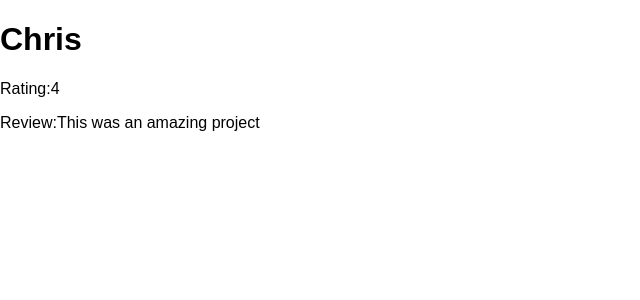
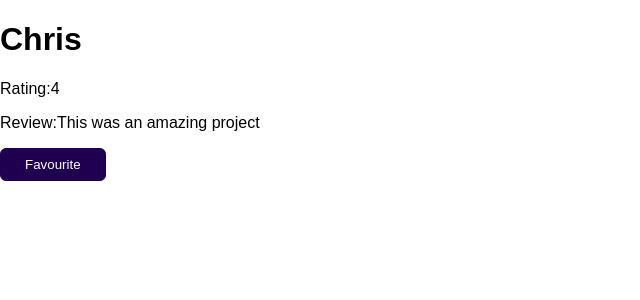
Before and after one commit to VirgSam/Pythonic-Journey, a Django app: page /reviews/1 in a window 1280 px wide. Shown: the top 300 px of the page, without its empty margins (0-640 px from the left). Run offline with Django 4.2, Linux system fonts and the light colour scheme; data comes from the database, SQL or seed files in the repository.

Commit message:
django serving updated files

```diff
--- a/udemy/max_sch/feedback/feedback/reviews/templates/reviews/single_review.html
+++ b/udemy/max_sch/feedback/feedback/reviews/templates/reviews/single_review.html
@@ -8,5 +8,5 @@
 <div><p>Rating:{{review.ratings}}</p></div>
 
 <div><p>Review:{{review.review}}</p></div>
-
+<div><button>Favourite</button></div>
 {% endblock %}
```
